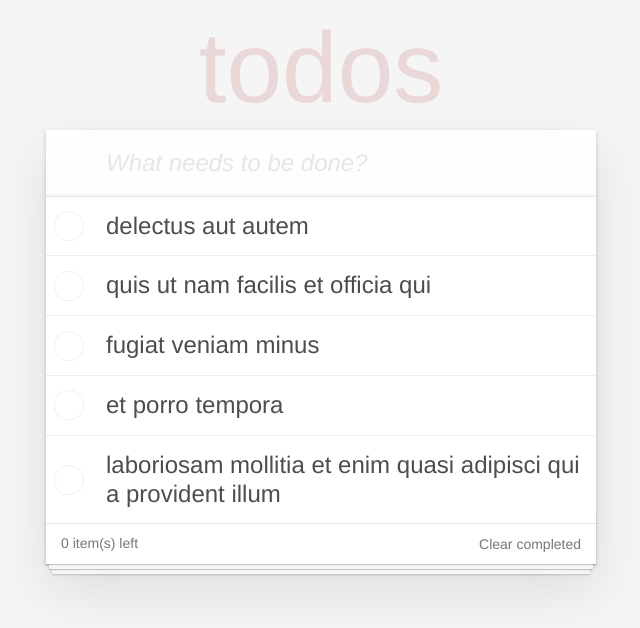
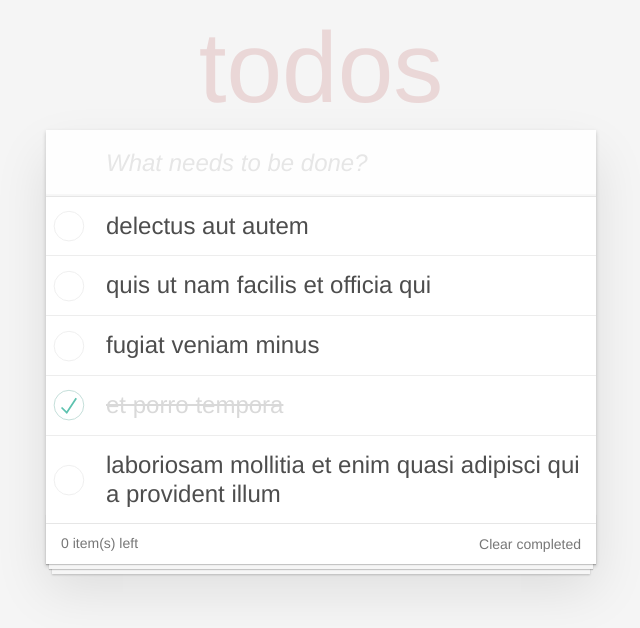
Before and after one commit to BrittBannister/Todo-App-React, a React (Create React App) app: page / in a window 1280 px wide. Shown: the top 628 px of the page, without its empty margins (319-959 px from the left). Built offline with nearby package versions, Linux system fonts and the light colour scheme.

Commit message:
done finally

```diff
--- a/package.json
+++ b/package.json
@@ -8,7 +8,8 @@
     "@testing-library/user-event": "^7.2.1",
     "react": "^16.13.1",
     "react-dom": "^16.13.1",
-    "react-scripts": "3.4.3"
+    "react-scripts": "3.4.3",
+    "uuid": "^8.3.0"
   },
   "scripts": {
     "start": "react-scripts start",
--- a/src/App.js
+++ b/src/App.js
@@ -1,15 +1,23 @@
 import React, { Component } from "react";
+// import {useState} from 'react'
 import todosList from "./todos.json";
+// import uuid from "uuid"
+//!throughout this project, Amanda and Jonny and I all collaborated to figure stuff out.
+//! Jacob met us in our breakout room to talk us through some issues as well with state management.
 
+//state todos is an array of objects.
 class App extends Component {
   state = {
     todos: todosList,
   };
 
+
   addTodo = (evt) => {
+    // const uuidv4 = require("uuid/v4")
     if (evt.key === 'Enter') {
       const newToDo = {
         userId: 1,
+        // id: uuidv4(),
         id: Math.floor(Math.random() * 1000),
         title: evt.target.value,
         completed: false,
@@ -23,7 +31,7 @@ class App extends Component {
     }
   }
 
-  handleComplete = (evt, id) => {
+  handleComplete = (id) => {
     let newToDos = this.state.todos.map((todo) => {
       if (todo.id === id) {
         return {
@@ -38,13 +46,18 @@ class App extends Component {
     })
   }
 
-  clearComplete = (evt) => {
-    let newToDos = this.state.todos.filter((todo) => todo.complete === false)
-    this.setState({ todos: newToDos })
+
+    //filter - only cares about getting true or false back
+    //both these are doing the same thing basically...can i refactor these??
+  clearComplete = () => {
+    let deleteComplete = this.state.todos.filter((todo) => todo.completed === false)
+    this.setState({todos: deleteComplete})
   }
 
-  handleDelete = (evt,id) => {
-    let newToDos = this.state.todos.filter((todo) => todo.id !== id)
+  handleDelete = (todoId) => {
+    console.log(todoId)
+    let newToDos = this.state.todos.filter((todo) => todo.id !== todoId)
+    console.log(newToDos)
     this.setState({ todos: newToDos })
   }
 
@@ -74,7 +87,7 @@ class TodoItem extends Component {
     return (
       <li className={this.props.completed ? "completed" : ""}>
         <div className="view">
-          <input className="toggle" type="checkbox" checked={this.props.complete} onChange={this.props.handleComplete}
+          <input className="toggle" type="checkbox" checked={this.props.completed} onChange={this.props.handleComplete}
           />
           <label>{this.props.title}</label>
           <button className="destroy" onClick={this.props.handleDelete} />
@@ -90,14 +103,119 @@ class TodoList extends Component {
       <section className="main">
         <ul className="todo-list">
           {this.props.todos.map((todo) => (
-            <TodoItem title={todo.title} handleDelete={(evt) => {this.props.handleDelete(evt, todo.id)
-              }}
-            />
+            <TodoItem key={todo.id}
+              title={todo.title} completed={todo.completed}
+              handleComplete={(evt) => this.props.handleComplete(todo.id)}
+              handleDelete={(evt) => this.props.handleDelete(todo.id)}
+              />
           ))}
         </ul>
       </section>
-    )
+    );
   }
 }
 
+
 export default App
+
+//! i tried to complete this using hooks but got super confused. So i stuck with the class components that were given to us.
+
+// function App(){
+//   const [todos, setTodos] = useState(todosList)
+//   const [completed, setCompleted] = useState(false) //TODO: Do i need even need this? I feel like todos is the only state...so confused...
+
+
+//  const addTodo = (evt) => {
+//   if (evt.key === 'Enter') {
+//     const newToDo = {
+//       userId: 1,
+//       id: Math.floor(Math.random() * 1000),
+//       title: evt.target.value,
+//       completed: false,
+//   }
+
+//     const newToDos = todos.slice()
+//     newToDos.push(newToDo)
+//     console.log(newToDos)
+//     setTodos(newToDos)
+//     evt.target.value = ''
+//   }
+// }
+// const handleComplete = (id) => {
+//   let newToDos = todos.map((todo) => {
+//     if (todo.id === id) {
+//       return {
+//         ...todo,
+//         completed: !todo.completed,
+//       }
+//     }
+//     return todo
+//   })
+//   todos(newToDos)
+// }
+
+
+// const clearComplete = () => {
+//   let deleteComplete = todos.filter((todo) => todo.completed === false)
+//   todos(deleteComplete)
+// }
+
+// const handleDelete = (todoId) => {
+//   console.log(todoId)
+//   let newToDos = todos.filter((todo) => todo.id !== todoId)
+//   console.log(newToDos)
+//   todos(newToDos)
+// }
+
+
+//   return (
+//     <section className="todoapp">
+//       <header className="header">
+//         <h1>todos</h1>
+//         <input className="new-todo" placeholder="What needs to be done?" onKeyDown={addTodo} autoFocus />
+//       </header>
+//       <TodoList todos={todos} handleDelete={handleDelete} handleComplete={handleComplete} />
+//       <footer className="footer">
+//         <span className="todo-count">
+//           <strong>0</strong> item(s) left
+//         </span>
+//         <button className="clear-completed" onClick={clearComplete}>
+//           Clear completed
+//         </button>
+//       </footer>
+//     </section>
+//   )
+// }
+
+//   function TodoItem()  {
+//       return (
+//         <li className={completed ? "completed" : ""}>
+//           <div className="view">
+//             <input className="toggle" type="checkbox" checked= {completed} onChange={handleComplete}
+//             />
+//             <label>{title}</label>
+//             <button className="destroy" onClick={handleDelete} />
+//           </div>
+//         </li>
+//       )
+//     }
+
+
+//   function TodoList() {
+//       return (
+//         <section className="main">
+//           <ul className="todo-list">
+//             {todos.map((todo) => (
+//               <TodoItem key={todo.id}
+//                 title={todo.title} completed={todo.completed}
+//                 handleComplete={(evt) => handleComplete(todo.id)}
+//                 handleDelete={(evt) => handleDelete(todo.id)}
+//                 />
+//             ))}
+//           </ul>
+//         </section>
+//       );
+//     }
+
+
+//   export default App
```
Also changed, not shown: 1 other file (tests, documents, lock files or other folders).
